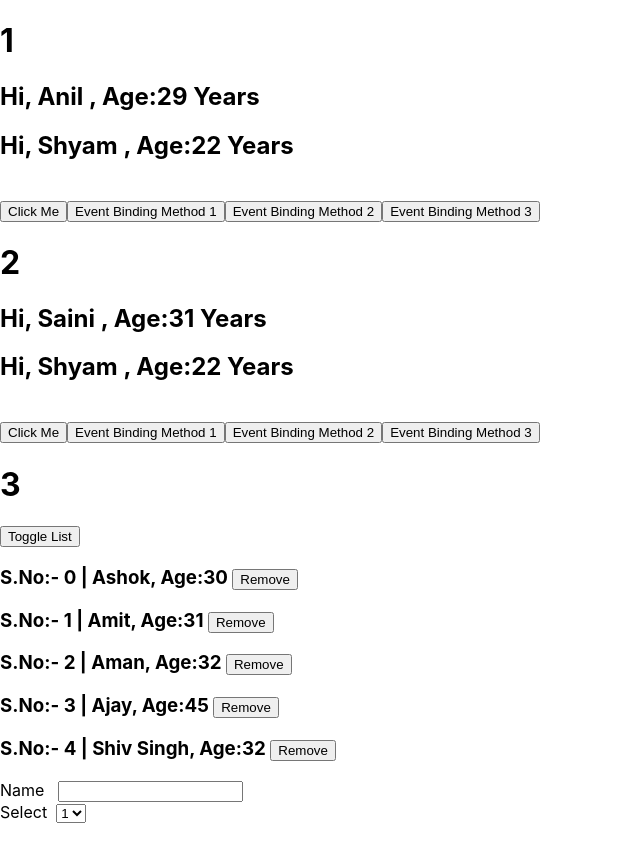
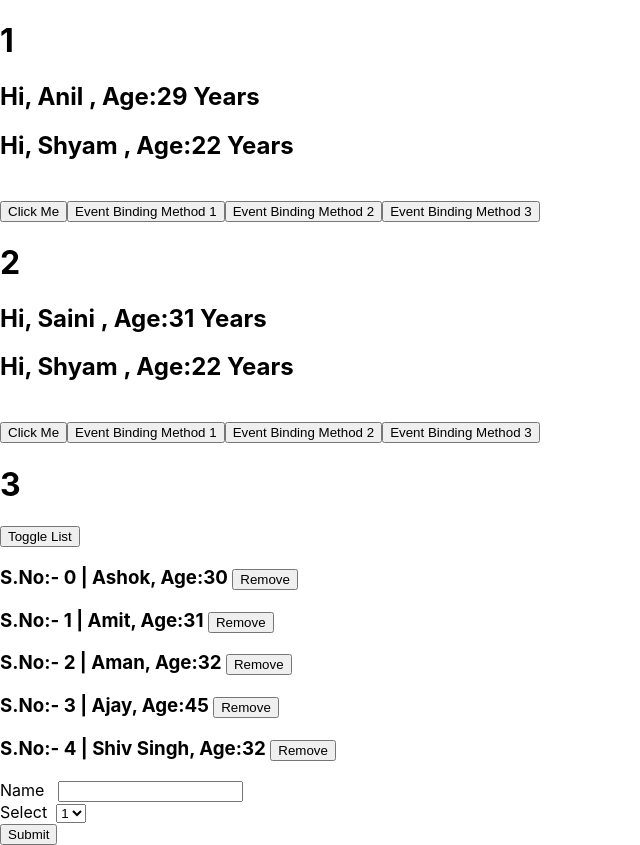
Before and after one commit to AnilSaini341/React_2022, a React (Create React App) app: page / in a window 1280 px wide. Shown: the whole page, without its empty margins (0-640 px from the left). Before the commit the page ends 823 px from the top, so only its background shows below. Built offline with nearby package versions, Linux system fonts and the light colour scheme.

Commit message:
Handling Form Inputs on Form Submit in Class Component

```diff
--- a/src/Components/Form.js
+++ b/src/Components/Form.js
@@ -5,32 +5,49 @@ class Form extends Component {
     constructor(props) {
         super(props);
         this.props=props;
-        this.state={};
+        this.state={
+            name:null,
+            country:null,
+        };
     }
-    nameChangeHandler=(event)=>{
-        console.log("Name : "+event.target.value);
-    }
-    selectChange=(event)=>{
-        console.log("Select : "+event.target.value);
+
+    // nameChangeHandler=(event)=>{
+    //     console.log("Name : "+event.target.value);
+    // }
+
+    // selectChange=(event)=>{
+    //     console.log("Select : "+event.target.value);
+    // }
+    formSubmit=(event)=>{
+        event.preventDefault();   //Used for Stop page Refresh
+        console.log(this.state);
+        const name=event.target.name.value;
+        const country=event.target.country.value;
+        this.setState({name:name,country:country},()=>{
+            console.log(this.state);
+        });
     }
 
     render() {
         return (
             <div>
-                <form>
+                <form onSubmit={this.formSubmit}>
                     <div>
                         <label htmlFor="">Name</label> &nbsp;&nbsp;
-                        <input type="text" name="name" onKeyUp={this.nameChangeHandler}></input>
+                        {/* <input type="text" name="name" onKeyUp={this.nameChangeHandler}></input> */}
+                        <input type="text" name="name"></input>
                     </div>
                     <div>
                         <label htmlFor="">Select</label>&nbsp;&nbsp;
-                        <select onChange={this.selectChange}>
+                        <select name="country">
+                        {/* <select onChange={this.selectChange}> */}
                             <option value="1">1</option>
                             <option value="2">2</option>
                             <option value="3">3</option>
                             <option value="4">4</option>
                         </select>
                     </div>
+                    <button type='submit'>Submit</button>
                 </form>
             </div>
         );
```
